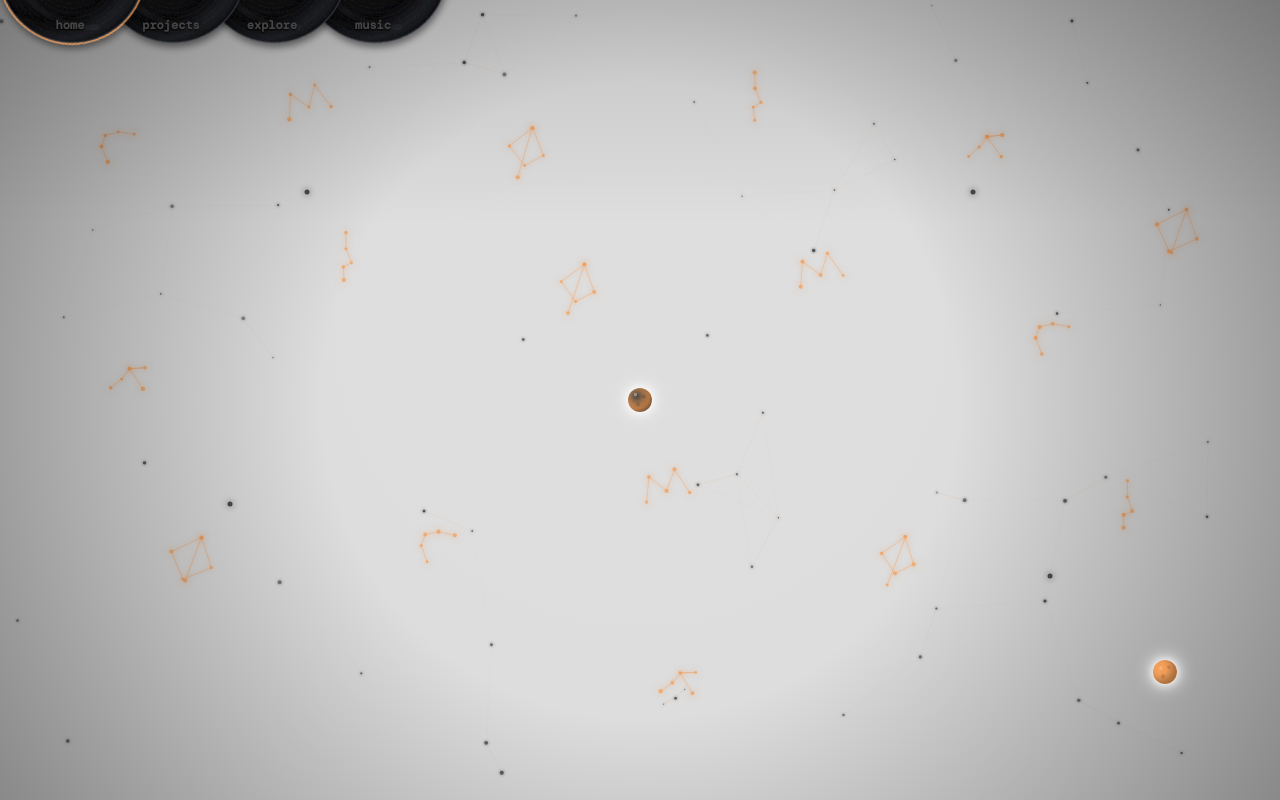
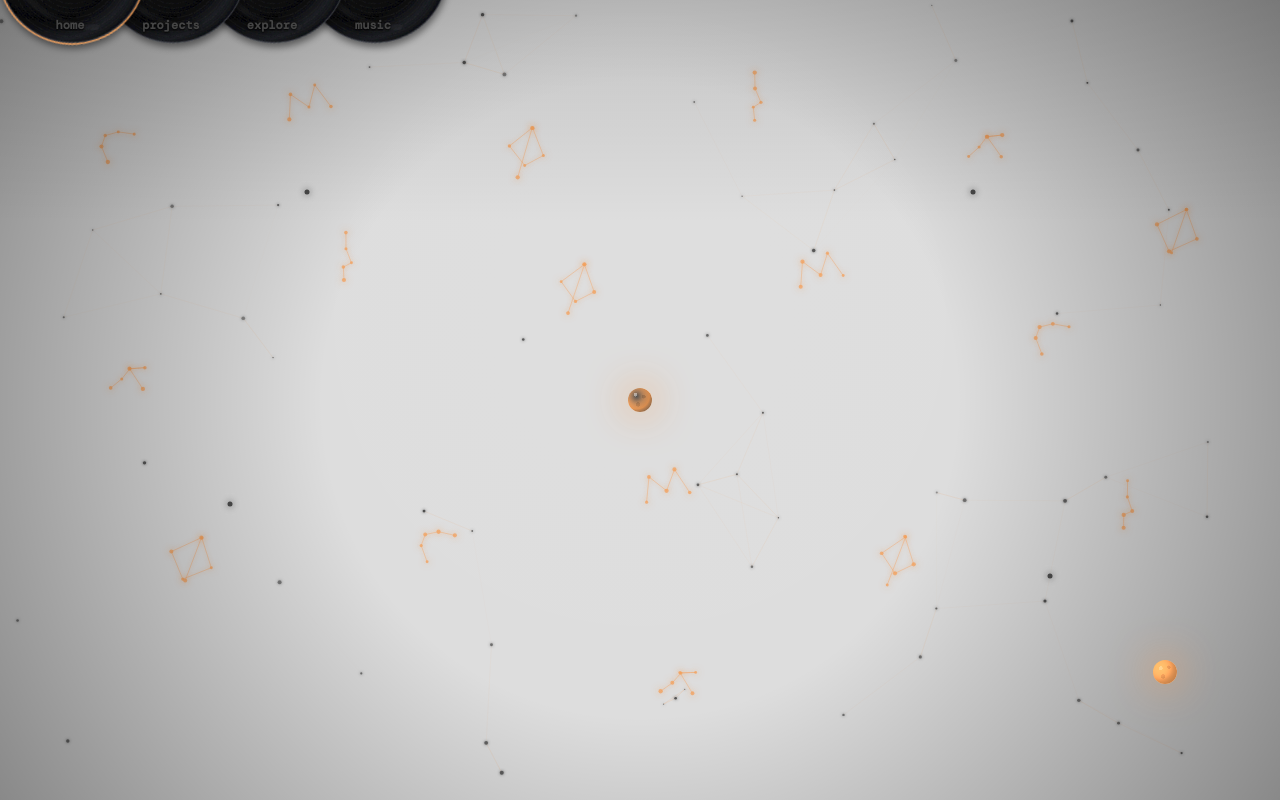
Before and after one commit to youngclaus/weidenfeller, a Next.js app: page / in a window 1280 px wide. Built offline with nearby package versions, Linux system fonts and the light colour scheme; a web font is replaced by a local one.

Commit message:
Match moon and planet glow to Explore page
* refactor: share explore page glow filter

* refine: match moon glow to explore page

* refine: match planet glow to explore page

* refactor: reuse shared explore glow filter

```diff
--- a/components/About/ImageContainer.tsx
+++ b/components/About/ImageContainer.tsx
@@ -2,6 +2,7 @@ import styled, { css } from 'styled-components';
 import { useRef, useEffect, useState } from 'react';
 import { getObjectsWithState, ObjectWithState } from '../BlueprintMenu/blueprints';
 import { useTheme } from '../Theme/ThemeContext';
+import { getExploreGlowFilter } from '../Theme/exploreGlow';
 import InventoryButton from './InventoryButton';
 import InventoryManager from '../../components/BlueprintMenu/InventoryManager';
 
@@ -214,7 +215,7 @@ const GlowImage = styled.img<{ $active: boolean }>`
   &:hover {
     ${({ $active, theme }) =>
       $active
-        ? css`filter: brightness(1.2) drop-shadow(0 0 20px ${theme.c3});`
+        ? css`filter: ${getExploreGlowFilter(theme.c3)};`
         : css`filter: brightness(0) drop-shadow(0 0 12px ${theme.c4});`}
   }
 `;
--- a/components/Index/FeaturedStars.tsx
+++ b/components/Index/FeaturedStars.tsx
@@ -1,6 +1,7 @@
 import React from 'react';
 import styled from 'styled-components';
 import { featuredStars } from './featuredStarsData';
+import { getExploreGlowFilter } from '../Theme/exploreGlow';
 
 type StarStyle = React.CSSProperties & {
   '--x': string;
@@ -91,9 +92,7 @@ const Point = styled.span<{ $central: boolean }>`
       : `0 0 7px ${theme.c4}, 0 0 14px ${theme.glow}`
   )};
   filter: ${({ $central, theme }) => (
-    $central
-      ? `drop-shadow(0 0 4px ${theme.glow}) drop-shadow(0 0 9px ${theme.glow})`
-      : 'none'
+    $central ? getExploreGlowFilter(theme.c3) : 'none'
   )};
   transform: translate(-50%, -50%);
   transition: transform 150ms ease, box-shadow 150ms ease, filter 150ms ease;
@@ -106,11 +105,6 @@ const Point = styled.span<{ $central: boolean }>`
       $central
         ? 'inset -5px -4px 7px rgba(0,0,0,.3)'
         : `0 0 10px ${theme.c4}, 0 0 19px ${theme.glow}`
-    )};
-    filter: ${({ $central, theme }) => (
-      $central
-        ? `drop-shadow(0 0 6px ${theme.glow}) drop-shadow(0 0 12px ${theme.glow})`
-        : 'none'
     )};
   }
 
--- a/components/Index/ThemeMoon.tsx
+++ b/components/Index/ThemeMoon.tsx
@@ -1,6 +1,7 @@
 import React from 'react';
 import styled from 'styled-components';
 import { useTheme } from '../Theme/ThemeContext';
+import { getExploreGlowFilter } from '../Theme/exploreGlow';
 
 const ThemeMoon: React.FC = () => {
   const { theme, switchTheme } = useTheme();
@@ -67,9 +68,7 @@ const Moon = styled.span<{ $crescent: boolean }>`
     radial-gradient(circle at 42% 68%, rgba(0, 0, 0, 0.12) 0 10%, transparent 11%),
     ${({ theme }) => theme.c3};
   box-shadow: inset -5px -4px 7px rgba(0, 0, 0, 0.32);
-  filter:
-    drop-shadow(0 0 4px ${({ theme }) => theme.glow})
-    drop-shadow(0 0 9px ${({ theme }) => theme.glow});
+  filter: ${({ theme }) => getExploreGlowFilter(theme.c3)};
   -webkit-mask-image: ${({ $crescent }) => (
     $crescent
       ? 'radial-gradient(circle at 72% 42%, transparent 0 44%, #000 46%)'
@@ -92,9 +91,6 @@ const Moon = styled.span<{ $crescent: boolean }>`
   ${MoonButton}:focus-visible & {
     transform: translate(-50%, -50%) scale(1.08);
     box-shadow: inset -5px -4px 7px rgba(0, 0, 0, 0.28);
-    filter:
-      drop-shadow(0 0 6px ${({ theme }) => theme.glow})
-      drop-shadow(0 0 12px ${({ theme }) => theme.glow});
   }
 
   @media (max-width: 699px) {
--- /dev/null
+++ b/components/Theme/exploreGlow.ts
@@ -0,0 +1,3 @@
+export const getExploreGlowFilter = (accentColor: string): string => (
+  `brightness(1.2) drop-shadow(0 0 20px ${accentColor})`
+);
```
